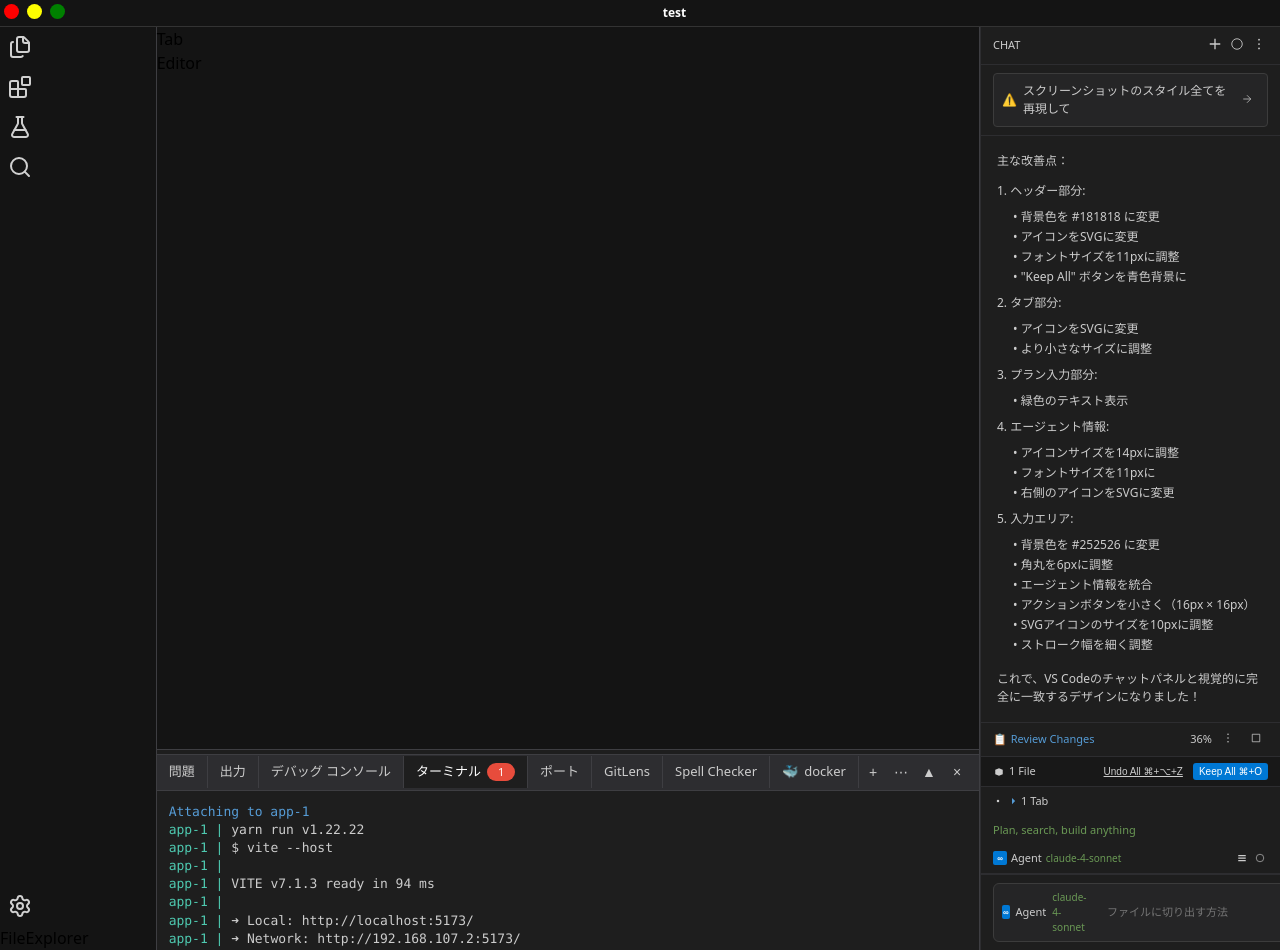
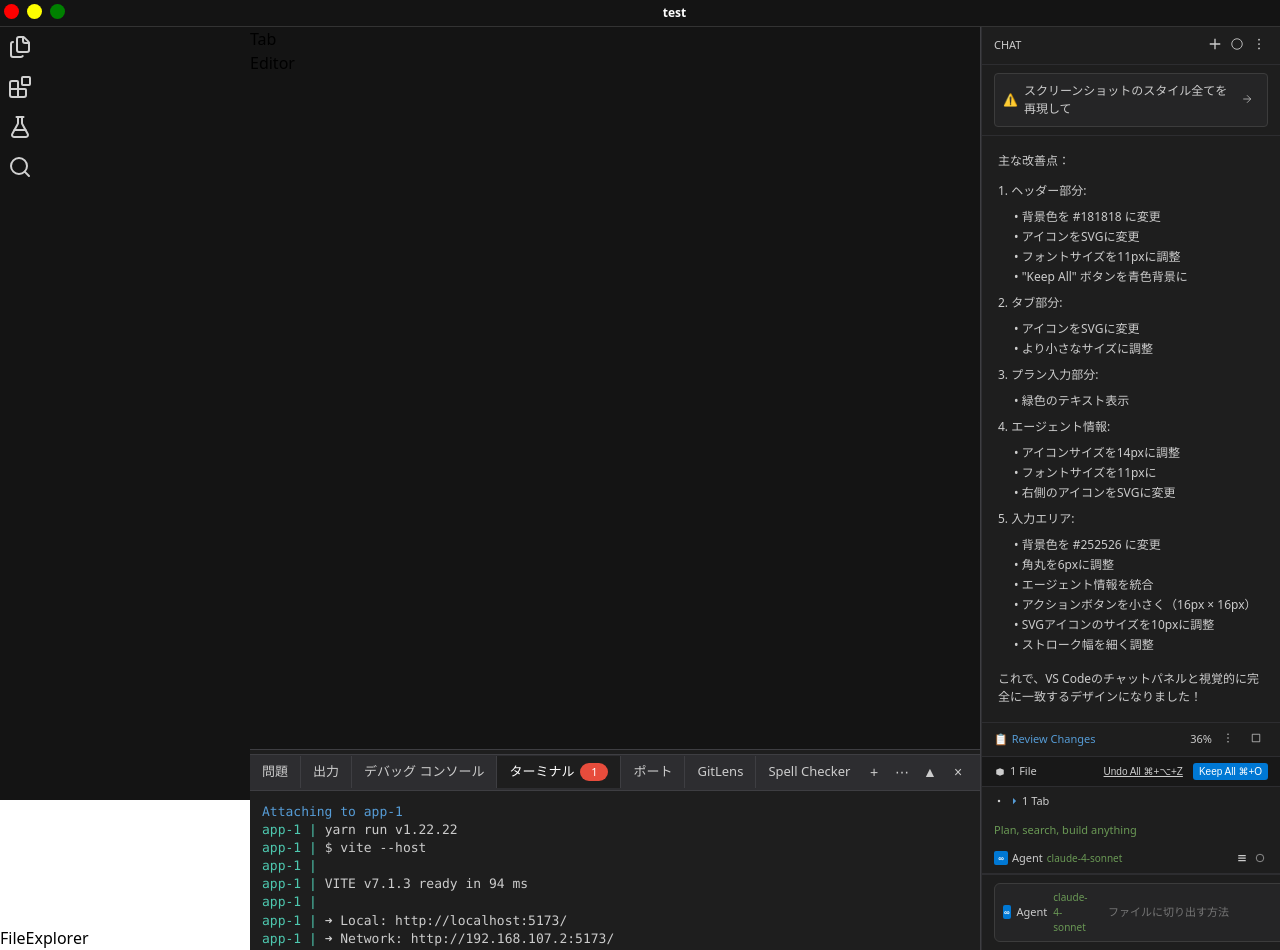
Before and after one commit to OdenTakashi/beyond-tab, a React (Vite) app: page / in a window 1280 px wide. Built offline with nearby package versions, Linux system fonts and the light colour scheme.

Commit message:
feat(view): 画面幅にピッタリくっつくようにする

```diff
--- a/src/components/ide/AIPanel.tsx
+++ b/src/components/ide/AIPanel.tsx
@@ -66,7 +66,7 @@ export const AIPanel = () => {
         display: "flex",
         flexDirection: "column",
         height: "100%",
-        width: "300px",
+        width: "100%",
         backgroundColor: "#1e1e1e",
         borderLeft: `1px solid #2d2d30`,
         overflow: "hidden",
--- a/src/components/ide/Window.tsx
+++ b/src/components/ide/Window.tsx
@@ -20,26 +20,29 @@ export const IDEWindow = () => {
     >
       <Header title="test" />
       <div style={{ display: "flex", flex: 1, flexDirection: "row", width: "100%" }}>
-        <PrimarySideBar width={250} />
-        <div style={{ flex: 1 }}>
+        <div style={{ width: 250 }}>
+          <PrimarySideBar />
+        </div>
+        <div style={{ flex: 1, overflow: "hidden" }}>
           <Pane />
         </div>
-        <AIPane width={300} />
+        <div style={{ width: 300 }}>
+          <AIPane />
+        </div>
       </div>
     </div>
   );
 };
 
 // ツールバーとかファイル一覧があるところ
-const PrimarySideBar = ({ width }: { width: number }) => {
+const PrimarySideBar = () => {
   return (
     <div
       style={{
         display: "flex",
         flexDirection: "column",
         height: "100%",
-        width,
-        backgroundColor: Colors.ide.background,
+        width: "100%",
         borderRight: `1px solid #3e3e42`,
       }}
     >
@@ -52,7 +55,14 @@ const PrimarySideBar = ({ width }: { width: number }) => {
 // 真ん中
 const Pane = () => {
   return (
-    <div style={{ display: "flex", flexDirection: "column", height: "100%" }}>
+    <div
+      style={{
+        display: "flex",
+        flexDirection: "column",
+        width: "100%",
+        height: "100%",
+      }}
+    >
       <div style={{ flex: 1, backgroundColor: Colors.ide.background }}>
         <Tab />
         <Editor />
@@ -63,13 +73,13 @@ const Pane = () => {
 };
 
 // 右側：AIとチャットできるところ
-const AIPane = ({ width }: { width: number }) => {
+const AIPane = () => {
   return (
     <div
       style={{
-        width,
         height: "100%",
-        backgroundColor: Colors.ide.background,
+        // backgroundColor: Colors.ide.background,
+        backgroundColor: "red",
         borderLeft: `1px solid #3e3e42`,
         display: "flex",
         alignItems: "center",
```
